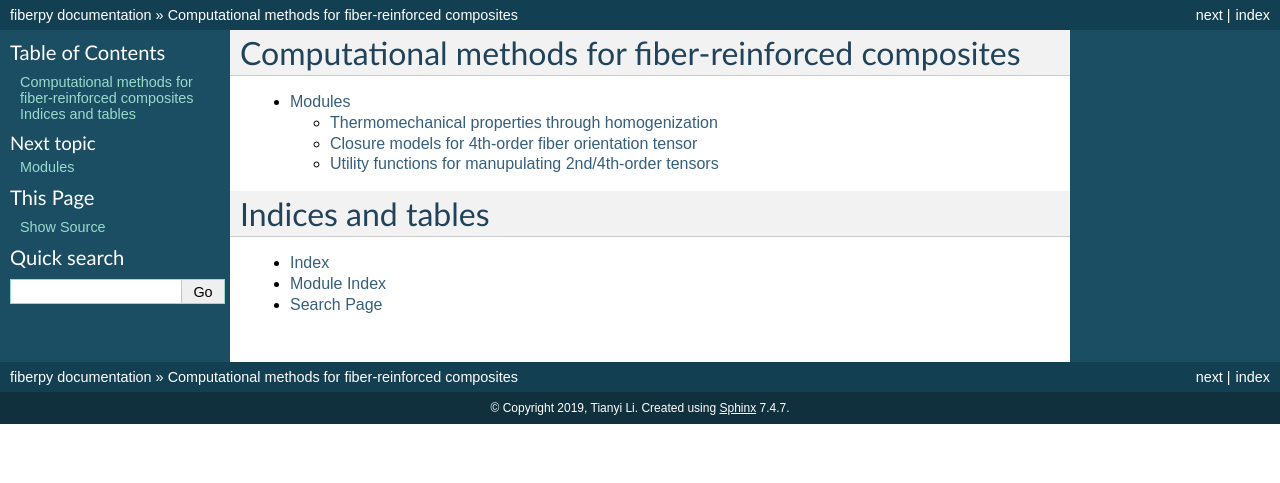
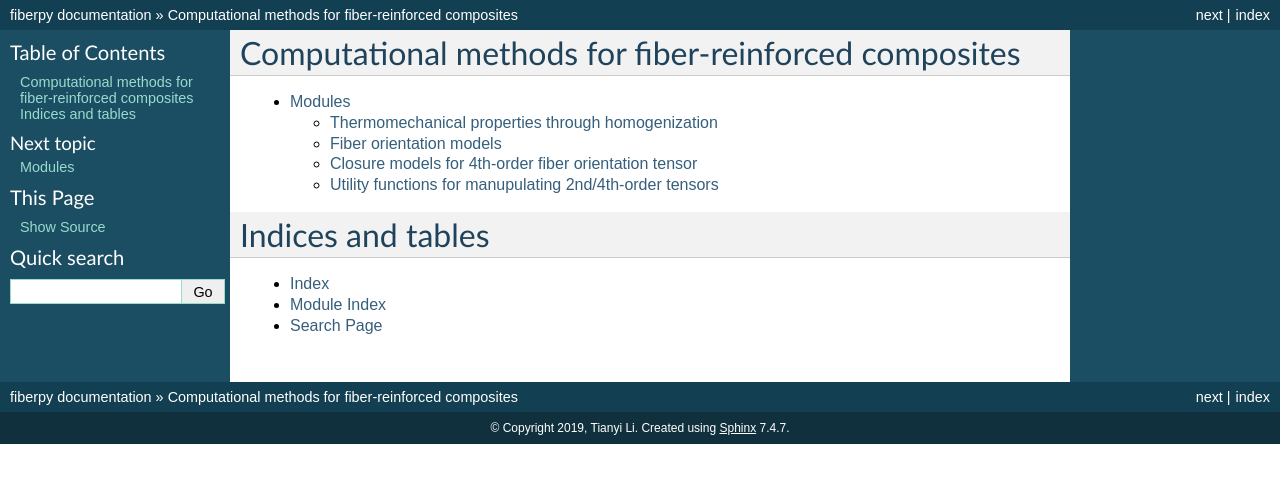
Before and after one commit to tianyikillua/fiberpy, a Sphinx documentation site: the page built from docs/index.rst, in a window 1280 px wide. Shown: the top 483 px of the page. Built offline with Sphinx 7.4.7, drawn with Linux system fonts in a browser that asks for light colours.

Commit message:
Expose docs for orientation

```diff
--- a/docs/api.rst
+++ b/docs/api.rst
@@ -8,6 +8,12 @@ Thermomechanical properties through homogenization
 --------------------------------------------------
 
 .. automodule:: fiberpy.mechanics
+   :members:
+
+Fiber orientation models
+------------------------
+
+.. automodule:: fiberpy.orientation
    :members:
 
 Closure models for 4th-order fiber orientation tensor
```
